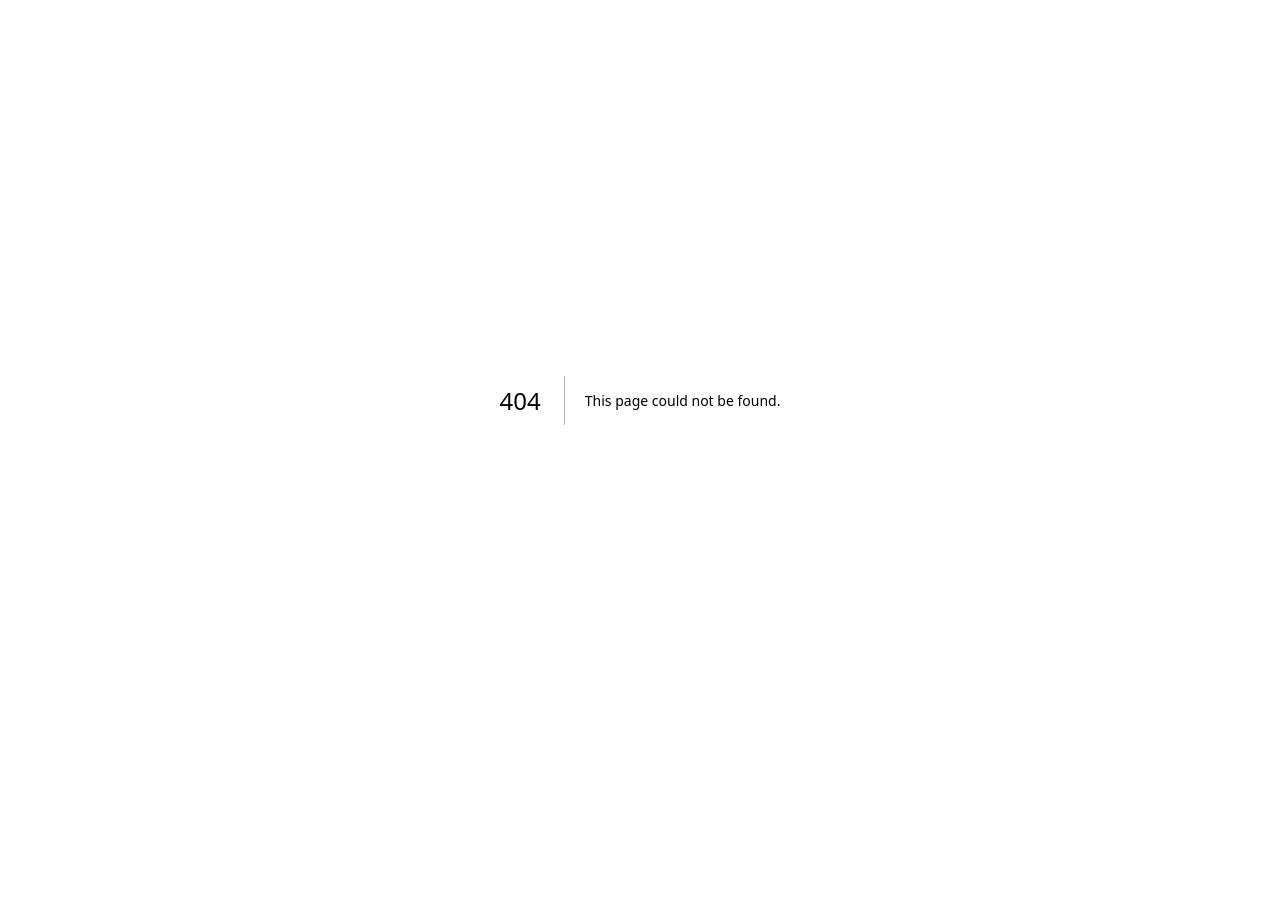
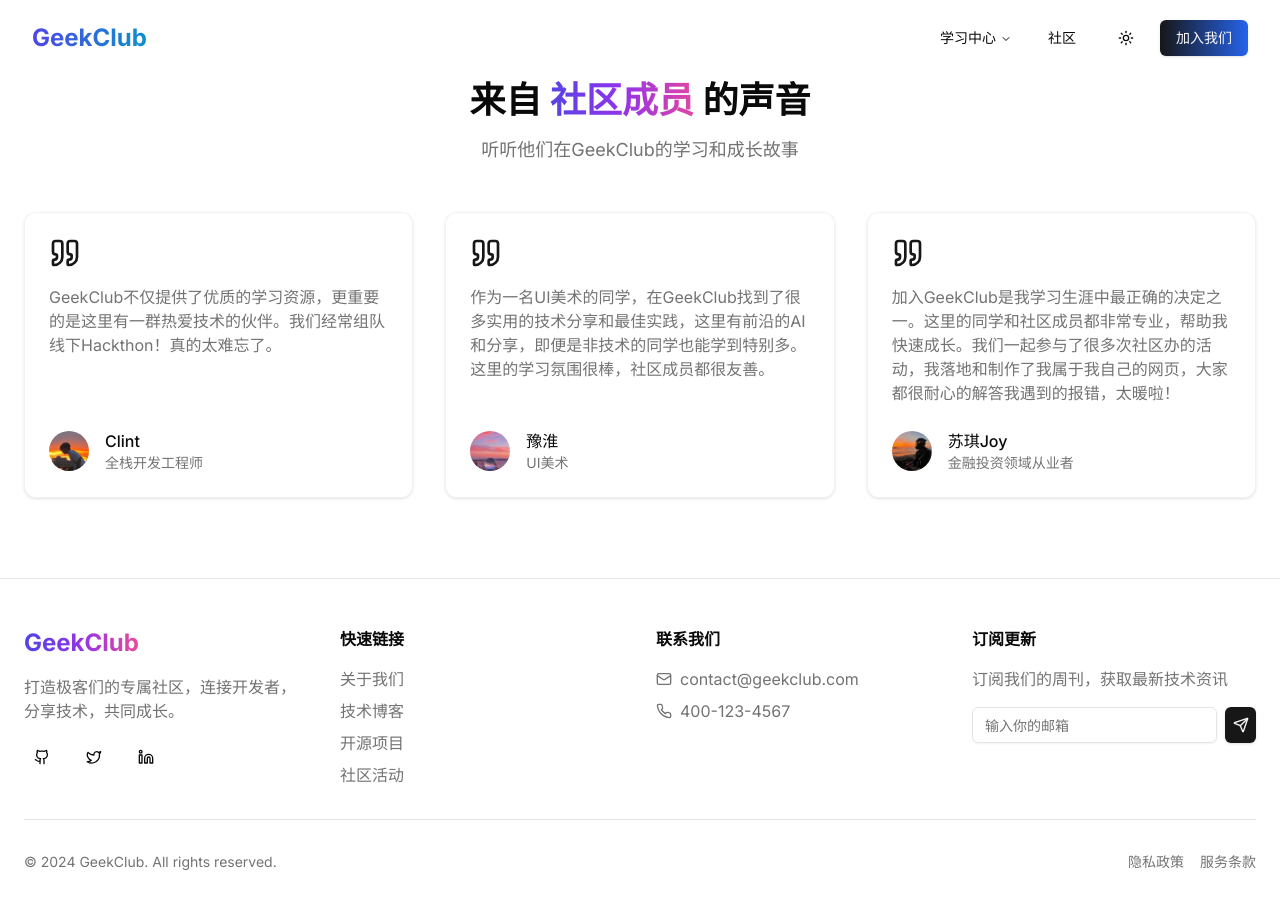
Before and after one commit to kerthans/1x100geekweb, a Next.js app: page /tools in a window 1280 px wide. Before the commit this address had no page. Shown: the top 908 px of the page. Before the commit the page ends 800 px from the top, so only its background shows below. Built offline with nearby package versions, Linux system fonts and the light colour scheme.

Commit message:
补充了信息和对应的页面

```diff
--- a/package.json
+++ b/package.json
@@ -19,14 +19,18 @@
     "@radix-ui/react-slot": "^1.1.0",
     "@radix-ui/react-tabs": "^1.1.1",
     "@radix-ui/react-tooltip": "^1.1.4",
+    "@tabler/icons-react": "^3.24.0",
     "class-variance-authority": "^0.7.1",
     "clsx": "^2.1.1",
     "framer-motion": "^11.12.0",
+    "icons-react": "^3.7.1",
     "lucide-react": "^0.462.0",
     "next": "15.0.3",
     "next-themes": "^0.4.3",
     "react": "^18.0.0",
     "react-dom": "^18.0.0",
+    "react-router-dom": "^7.0.2",
+    "tabler": "^1.0.0-alpha.8",
     "tailwind-merge": "^2.5.5",
     "tailwindcss-animate": "^1.0.7"
   },
--- /dev/null
+++ b/src/app/about/page.tsx
@@ -0,0 +1,15 @@
+'use client'
+
+import { Header } from '@/components/navbar'
+import { Foot } from '@/components/footer'
+import { BlogPreviewSection } from '@/components/blog-preview-section'
+
+export default function HomePage() {
+  return (
+    <main className="min-h-screen">
+      <Header />
+      <BlogPreviewSection />
+      <Foot />
+    </main>
+  )
+}
--- /dev/null
+++ b/src/app/blog/page.tsx
@@ -0,0 +1,15 @@
+'use client'
+
+import { Header } from '@/components/navbar'
+import { Foot } from '@/components/footer'
+import { BlogPreviewSection } from '@/components/blog-preview-section'
+
+export default function HomePage() {
+  return (
+    <main className="min-h-screen">
+      <Header />
+      <BlogPreviewSection />
+      <Foot />
+    </main>
+  )
+}
--- /dev/null
+++ b/src/app/community/page.tsx
@@ -0,0 +1,15 @@
+'use client'
+
+import { Header } from '@/components/navbar'
+import { HeroSection } from '@/components/hero-section'
+import { Foot } from '@/components/footer'
+
+export default function HomePage() {
+  return (
+    <main className="min-h-screen">
+      <Header />
+      <HeroSection />
+      <Foot />
+    </main>
+  )
+}
--- a/src/app/globals.css
+++ b/src/app/globals.css
@@ -107,7 +107,7 @@
   -webkit-text-fill-color: transparent;
 }
 .text-gradient-logo {
-  background: linear-gradient(to right, #4f46e5, #0ea5e9);
+  background: linear-gradient(to right, #4f46e5, #0c90ce);
   -webkit-background-clip: text;
   -webkit-text-fill-color: transparent;
 }
--- /dev/null
+++ b/src/app/projects/page.tsx
@@ -0,0 +1,15 @@
+'use client'
+
+import { Header } from '@/components/navbar'
+import { BlogPreviewSection } from '@/components/blog-preview-section'
+import { Foot } from '@/components/footer'
+
+export default function HomePage() {
+  return (
+    <main className="min-h-screen">
+      <Header />
+      <BlogPreviewSection />
+      <Foot />
+    </main>
+  )
+}
--- /dev/null
+++ b/src/app/tools/page.tsx
@@ -0,0 +1,15 @@
+'use client'
+
+import { Header } from '@/components/navbar'
+import { TestimonialsSection } from '@/components/testimonials-section'
+import { Foot } from '@/components/footer'
+
+export default function HomePage() {
+  return (
+    <main className="min-h-screen">
+      <Header />
+      <TestimonialsSection />
+      <Foot />
+    </main>
+  )
+}
--- /dev/null
+++ b/src/app/tutorials/page.tsx
@@ -0,0 +1,15 @@
+'use client'
+
+import { Header } from '@/components/navbar'
+import { Foot } from '@/components/footer'
+import { FeaturesSection } from '@/components/feature-section'
+
+export default function HomePage() {
+  return (
+    <main className="min-h-screen">
+      <Header />
+      <FeaturesSection />
+      <Foot />
+    </main>
+  )
+}
--- a/src/components/Footer.tsx
+++ b/src/components/Footer.tsx
@@ -4,7 +4,7 @@ import { motion } from 'framer-motion'
 import Link from 'next/link'
 import { Button } from '@/components/ui/button'
 import { Input } from '@/components/ui/input'
-import { Github, Twitter, Linkedin, Send, Map, Mail, Phone } from 'lucide-react'
+import { Github, Twitter, Linkedin, Send, Mail, Phone  } from 'lucide-react'
 import { Separator } from '@/components/ui/separator'
 
 const fadeInUpVariants = {
@@ -75,10 +75,10 @@ export function Foot() {
           <motion.div variants={fadeInUpVariants}>
             <h3 className="font-semibold mb-4">联系我们</h3>
             <ul className="space-y-2">
-              <li className="flex items-center text-muted-foreground group hover:text-primary transition-colors">
+              {/* <li className="flex items-center text-muted-foreground group hover:text-primary transition-colors">
                 <Map className="h-4 w-4 mr-2 group-hover:scale-110 transition-transform" />
                 北京市海淀区中关村
-              </li>
+              </li> */}
               <li className="flex items-center text-muted-foreground group hover:text-primary transition-colors">
                 <Mail className="h-4 w-4 mr-2 group-hover:scale-110 transition-transform" />
                 contact@geekclub.com
--- a/src/components/feature-section.tsx
+++ b/src/components/feature-section.tsx
@@ -14,7 +14,7 @@ const features = [
   {
     icon: <Users className="w-10 h-10 text-blue-500" />,
     title: '社区交流',
-    description: '连接全球开发者，分享经验与见解。',
+    description: '连接各领域开发者，分享经验与见解。',
   },
   {
     icon: <Rocket className="w-10 h-10 text-purple-500" />,
--- a/src/components/hero-section.tsx
+++ b/src/components/hero-section.tsx
@@ -4,6 +4,8 @@ import { motion } from 'framer-motion'
 import { Button } from '@/components/ui/button'
 import { Terminal, Code2, Laptop, ArrowRight, Sparkles } from 'lucide-react'
 import { Badge } from '@/components/ui/badge'
+import Link from 'next/link'
+
 
 export function HeroSection() {
   return (
@@ -57,13 +59,17 @@ export function HeroSection() {
             animate={{ opacity: 1, y: 0 }}
             transition={{ duration: 0.5, delay: 0.6 }}
           >
+            <Link href="/tutorials">
               <Button size="lg" className="group">
                 开始探索
                 <ArrowRight className="ml-2 h-4 w-4 transition-transform group-hover:translate-x-1" />
               </Button>
+            </Link>
+            <Link href="/about">
               <Button size="lg" variant="outline">
                 了解更多
               </Button>
+            </Link>
           </motion.div>
 
           <motion.div
--- a/src/components/testimonials-section.tsx
+++ b/src/components/testimonials-section.tsx
@@ -8,32 +8,32 @@ import { Quote } from 'lucide-react'
 const testimonials = [
   {
     content:
-      'GeekClub不仅提供了优质的学习资源，更重要的是这里有一群热爱技术的伙伴。通过社区交流，我的技术水平得到了显著提升。',
+      'GeekClub不仅提供了优质的学习资源，更重要的是这里有一群热爱技术的伙伴。我们经常组队线下Hackthon！真的太难忘了。',
     author: {
-      name: '张明',
+      name: 'Clint',
       role: '全栈开发工程师',
       image: '/testimonials/user1.jpg',
-      initial: 'ZM',
+      initial: 'Cl',
     },
   },
   {
     content:
-      '作为一名前端开发者，在GeekClub找到了很多实用的技术分享和最佳实践。这里的学习氛围很棒，社区成员都很友善。',
+      '作为一名UI美术的同学，在GeekClub找到了很多实用的技术分享和最佳实践，这里有前沿的AI和分享，即便是非技术的同学也能学到特别多。这里的学习氛围很棒，社区成员都很友善。',
     author: {
-      name: '李华',
-      role: '前端开发工程师',
+      name: '豫淮',
+      role: 'UI美术',
       image: '/testimonials/user2.jpg',
-      initial: 'LH',
+      initial: 'YH',
     },
   },
   {
     content:
-      '加入GeekClub是我职业生涯中最正确的决定之一。这里的导师和社区成员都非常专业，帮助我快速成长。',
+      '加入GeekClub是我学习生涯中最正确的决定之一。这里的同学和社区成员都非常专业，帮助我快速成长。我们一起参与了很多次社区办的活动，我落地和制作了我属于我自己的网页，大家都很耐心的解答我遇到的报错，太暖啦！',
     author: {
-      name: '王芳',
-      role: '后端开发工程师',
+      name: '苏琪Joy',
+      role: '金融投资领域从业者',
       image: '/testimonials/user3.jpg',
-      initial: 'WF',
+      initial: 'SQ',
     },
   },
 ]
```
Also changed, not shown: 1 other file (tests, documents, lock files or other folders). Lines whose indentation alone changed are shown as unchanged.
